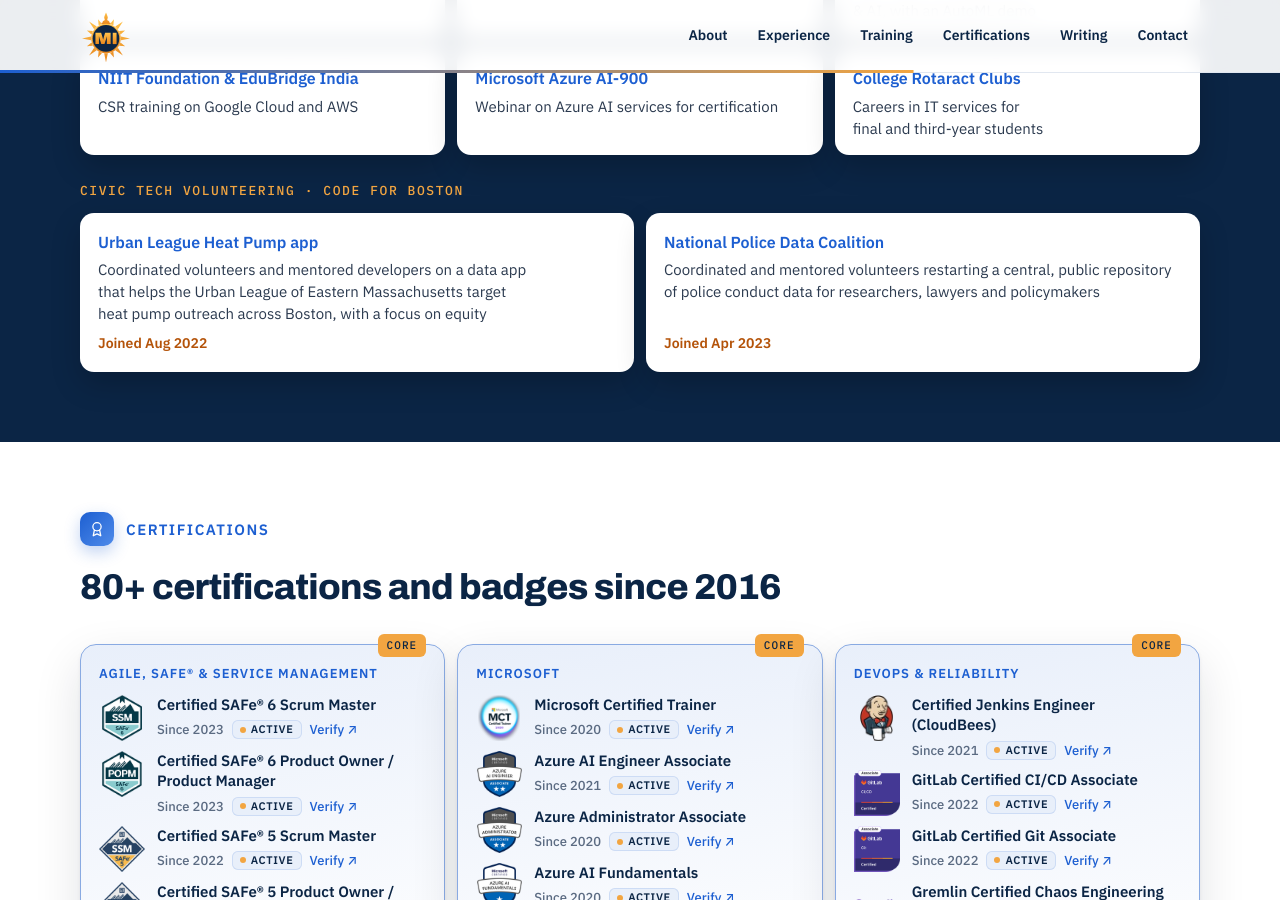
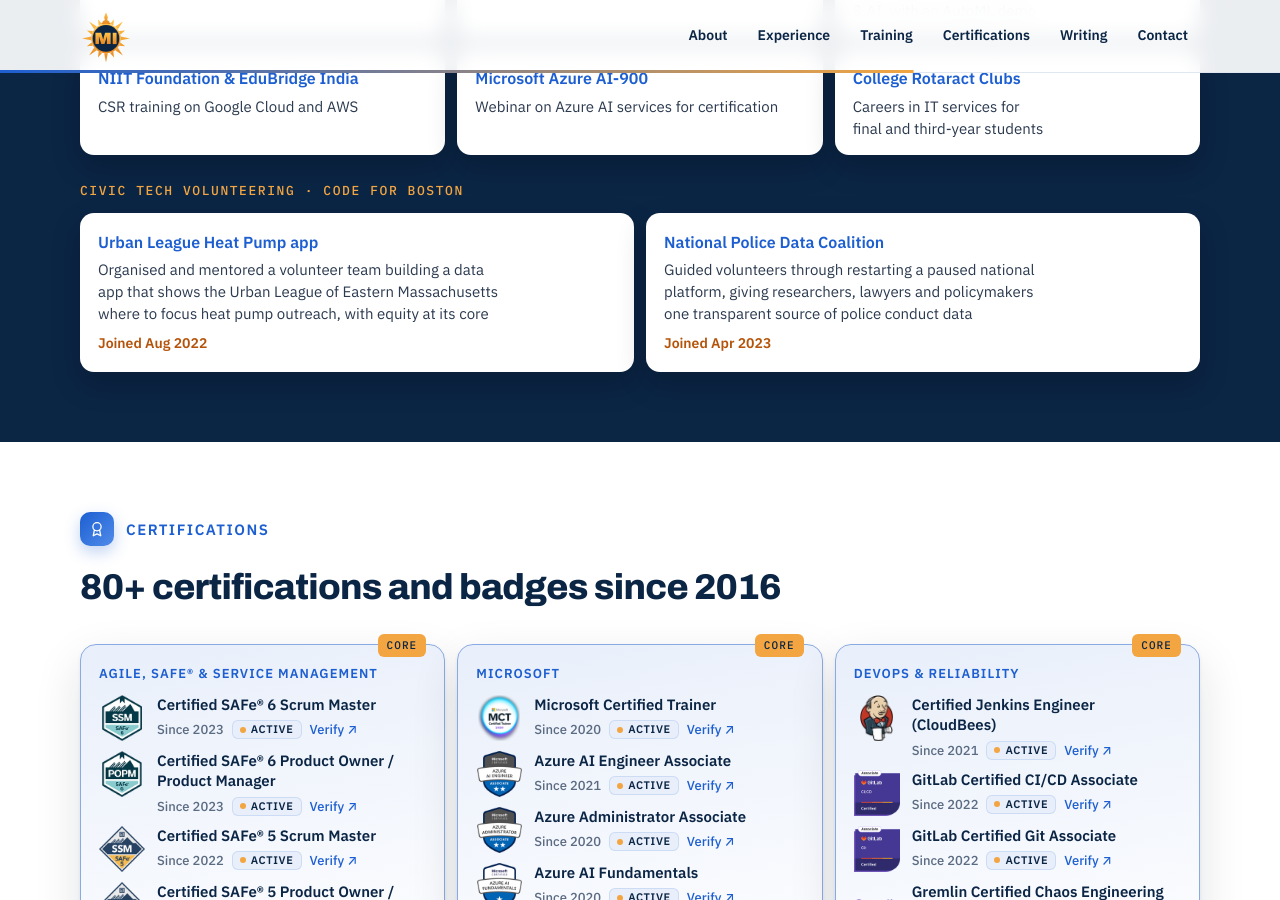
Before and after one commit to Madhan-I/Madhan-I.github.io, a Jekyll site: the page built from index.html, in a window 1280 px wide and 900 px high, scrolled down 7726 px. Built offline with Jekyll 4.4.1, drawn with Linux system fonts in a browser that asks for light colours.

Commit message:
Sharper Code for Boston card lines with distinct verbs
Co-Authored-By: Claude Opus 5.5 <noreply@anthropic.com>
Claude-Session: https://claude.ai/code/session_01MFRrTt7LBDdX57m85KHNGp

```diff
--- a/_data/profile.yml
+++ b/_data/profile.yml
@@ -277,10 +277,10 @@ speaking:
 community_title: Civic tech volunteering · Code for Boston
 community:
   - who: Urban League Heat Pump app
-    what: Coordinated volunteers and mentored developers on a data app that helps the Urban League of Eastern Massachusetts target heat pump outreach across Boston, with a focus on equity
+    what: Organised and mentored a volunteer team building a data app that shows the Urban League of Eastern Massachusetts where to focus heat pump outreach, with equity at its core
     when: Joined Aug 2022
   - who: National Police Data Coalition
-    what: Coordinated and mentored volunteers restarting a central, public repository of police conduct data for researchers, lawyers and policymakers
+    what: Guided volunteers through restarting a paused national platform, giving researchers, lawyers and policymakers one transparent source of police conduct data
     when: Joined Apr 2023
 
 # year   = when you first earned it.
```
